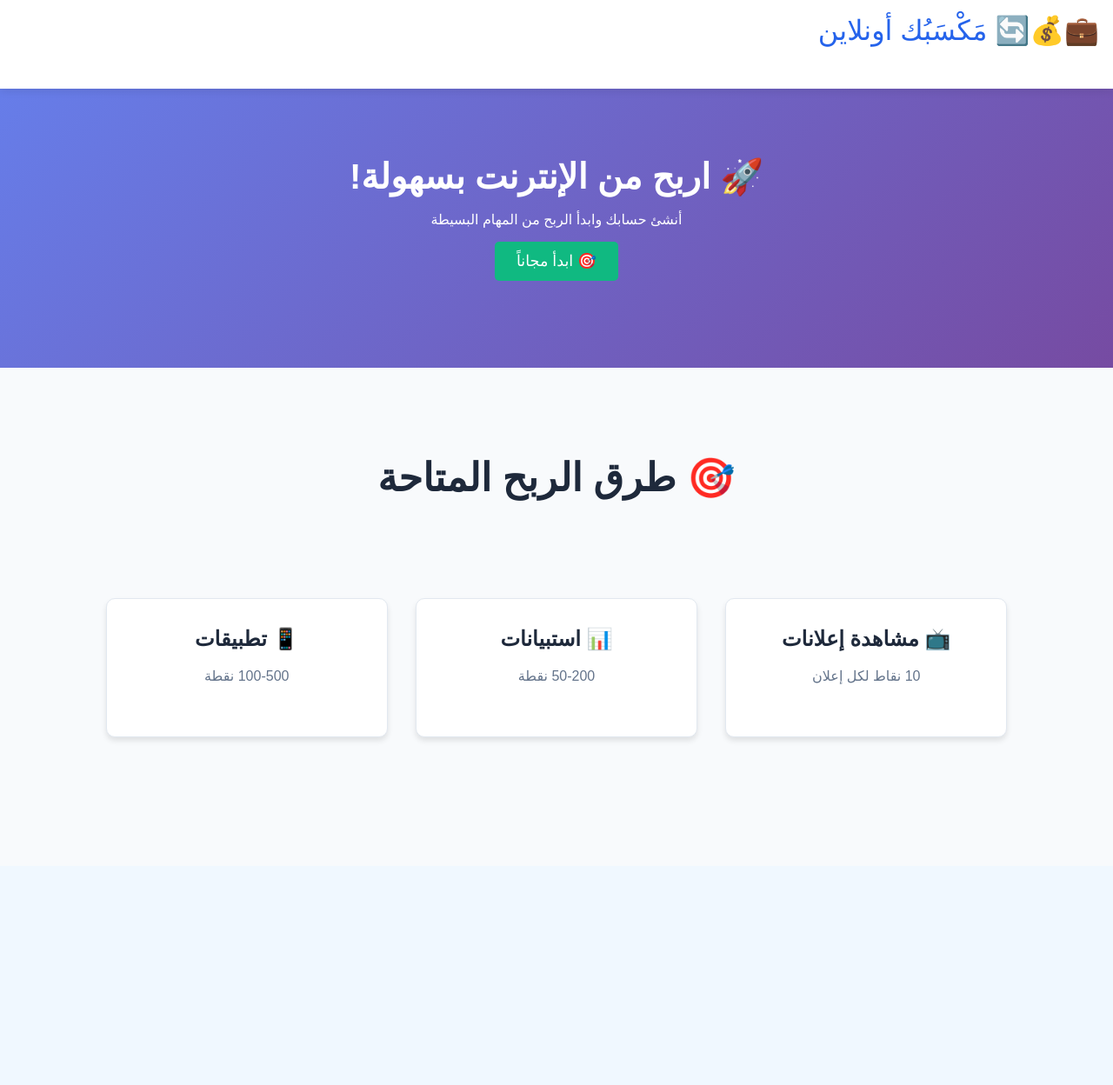
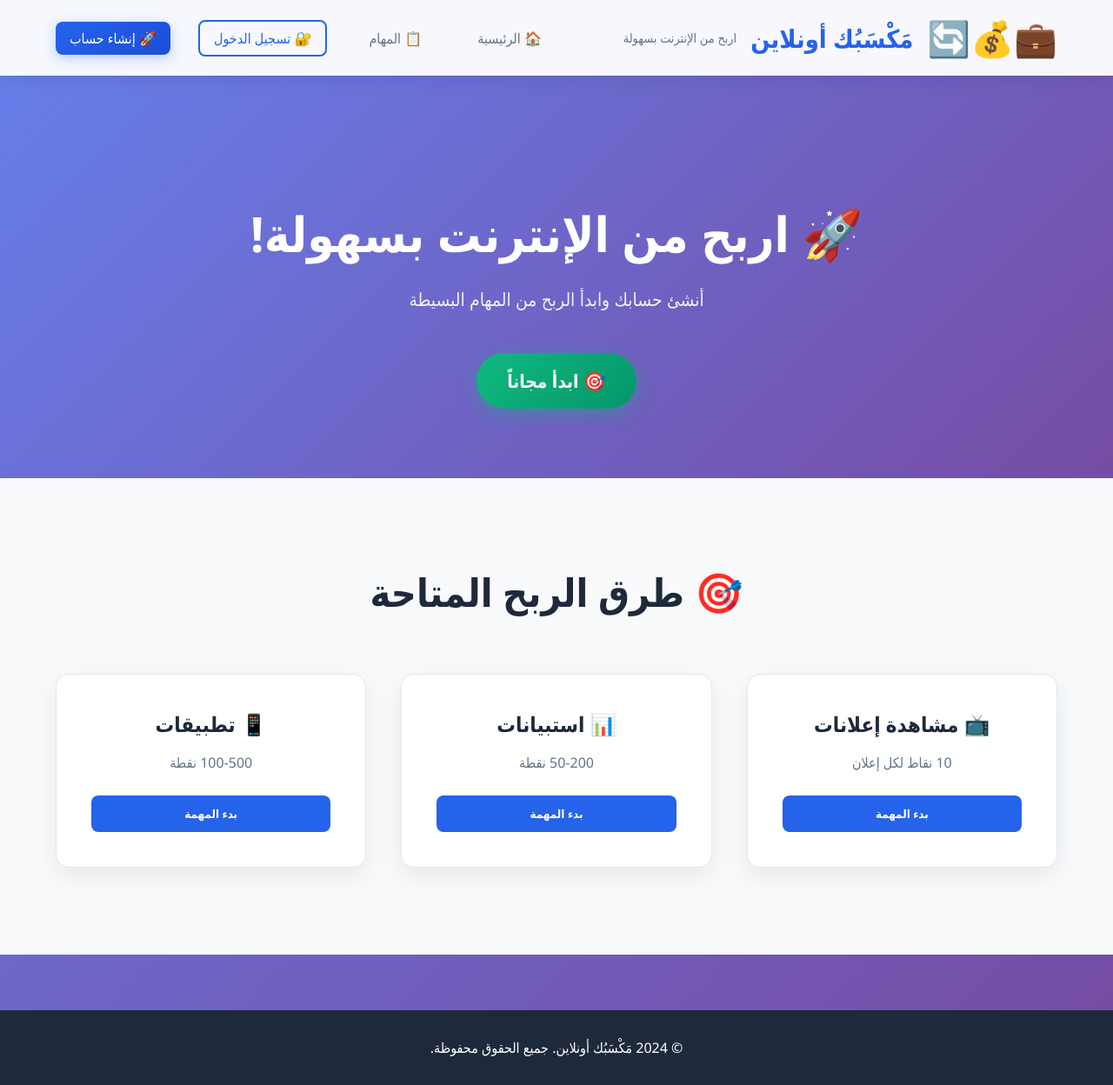
Before and after one commit to frwkhans93-arch/maksabk-online, a plain HTML site: page index.html in a window 1280 px wide. Shown: the whole page at 87% size. Before the commit the page ends 996 px from the top, so only its background shows below. Drawn offline with Linux system fonts and the light colour scheme.

Commit message:
Update index.html

```diff
--- a/index.html
+++ b/index.html
@@ -3,50 +3,57 @@
 <head>
     <meta charset="UTF-8">
     <meta name="viewport" content="width=device-width, initial-scale=1.0">
-   <link rel="stylesheet" href="style.css">
-    <style>
-        * { margin: 0; padding: 0; box-sizing: border-box; font-family: Arial, sans-serif; }
-        body { direction: rtl; background: #f0f8ff; color: #333; text-align: center; }
-
-        .header { background: white; padding: 1rem; box-shadow: 0 2px 10px rgba(0,0,0,0.1); }
-        .logo { font-size: 2rem; color: #2563eb; margin-bottom: 2rem; }
-
-        .hero { padding: 100px 20px; background: linear-gradient(135deg, #667eea, #764ba2); color: white; }
-        .hero h1 { font-size: 2.5rem; margin-bottom: 1rem; }
-
-        .tasks-grid { display: grid; grid-template-columns: repeat(auto-fit, minmax(250px, 1fr)); gap: 2rem; padding: 3rem 5%; max-width: 1200px; margin: 0 auto; }
-        .task-card { background: white; padding: 2rem; border-radius: 10px; box-shadow: 0 4px 6px rgba(0,0,0,0.1); }
-
-        .btn { background: #10b981; color: white; padding: 12px 25px; border: none; border-radius: 5px; font-size: 1.1rem; cursor: pointer; margin-top: 1rem; }
-    </style>
+    <title>مَكْسَبُك أونلاين - اربح من الإنترنت</title>
+    <link rel="stylesheet" href="style.css">
 </head>
 <body>
     <header class="header">
-        <div class="logo">💼💰🔄 مَكْسَبُك أونلاين</div>
+        <nav class="navbar">
+            <div class="logo">
+                <span class="logo-icons">💼💰🔄</span>
+                <h1>مَكْسَبُك أونلاين</h1>
+                <p>اربح من الإنترنت بسهولة</p>
+            </div>
+            <div class="nav-links">
+                <a href="#home">🏠 الرئيسية</a>
+                <a href="#tasks">📋 المهام</a>
+                <a href="login.html" class="btn-login">🔐 تسجيل الدخول</a>
+                <a href="register.html" class="btn-register">🚀 إنشاء حساب</a>
+            </div>
+        </nav>
     </header>
 
-    <section class="hero">
-        <h1>🚀 اربح من الإنترنت بسهولة!</h1>
-        <p>أنشئ حسابك وابدأ الربح من المهام البسيطة</p>
-        <button class="btn">🎯 ابدأ مجاناً</button>
+    <section class="hero" id="home">
+        <div class="hero-content">
+            <h1>🚀 اربح من الإنترنت بسهولة!</h1>
+            <p>أنشئ حسابك وابدأ الربح من المهام البسيطة</p>
+            <button class="cta-button">🎯 ابدأ مجاناً</button>
+        </div>
     </section>
 
-    <section class="tasks-section">
+    <section class="tasks-section" id="tasks">
         <h2>🎯 طرق الربح المتاحة</h2>
         <div class="tasks-grid">
             <div class="task-card">
                 <h3>📺 مشاهدة إعلانات</h3>
                 <p>10 نقاط لكل إعلان</p>
+                <button class="start-task">بدء المهمة</button>
             </div>
             <div class="task-card">
                 <h3>📊 استبيانات</h3>
                 <p>50-200 نقطة</p>
+                <button class="start-task">بدء المهمة</button>
             </div>
             <div class="task-card">
                 <h3>📱 تطبيقات</h3>
                 <p>100-500 نقطة</p>
+                <button class="start-task">بدء المهمة</button>
             </div>
         </div>
     </section>
+
+    <footer class="footer">
+        <p>© 2024 مَكْسَبُك أونلاين. جميع الحقوق محفوظة.</p>
+    </footer>
 </body>
 </html>
```
